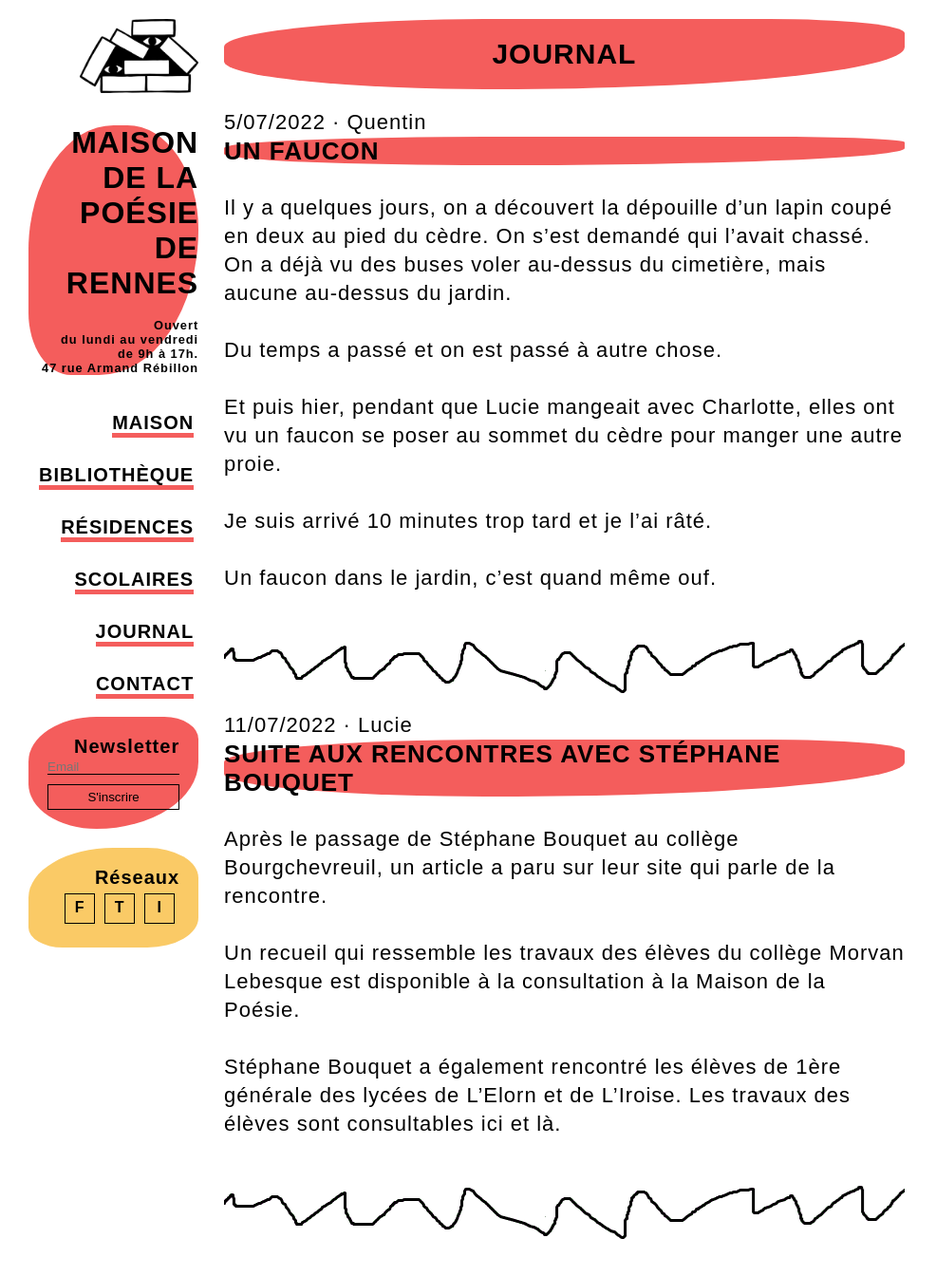
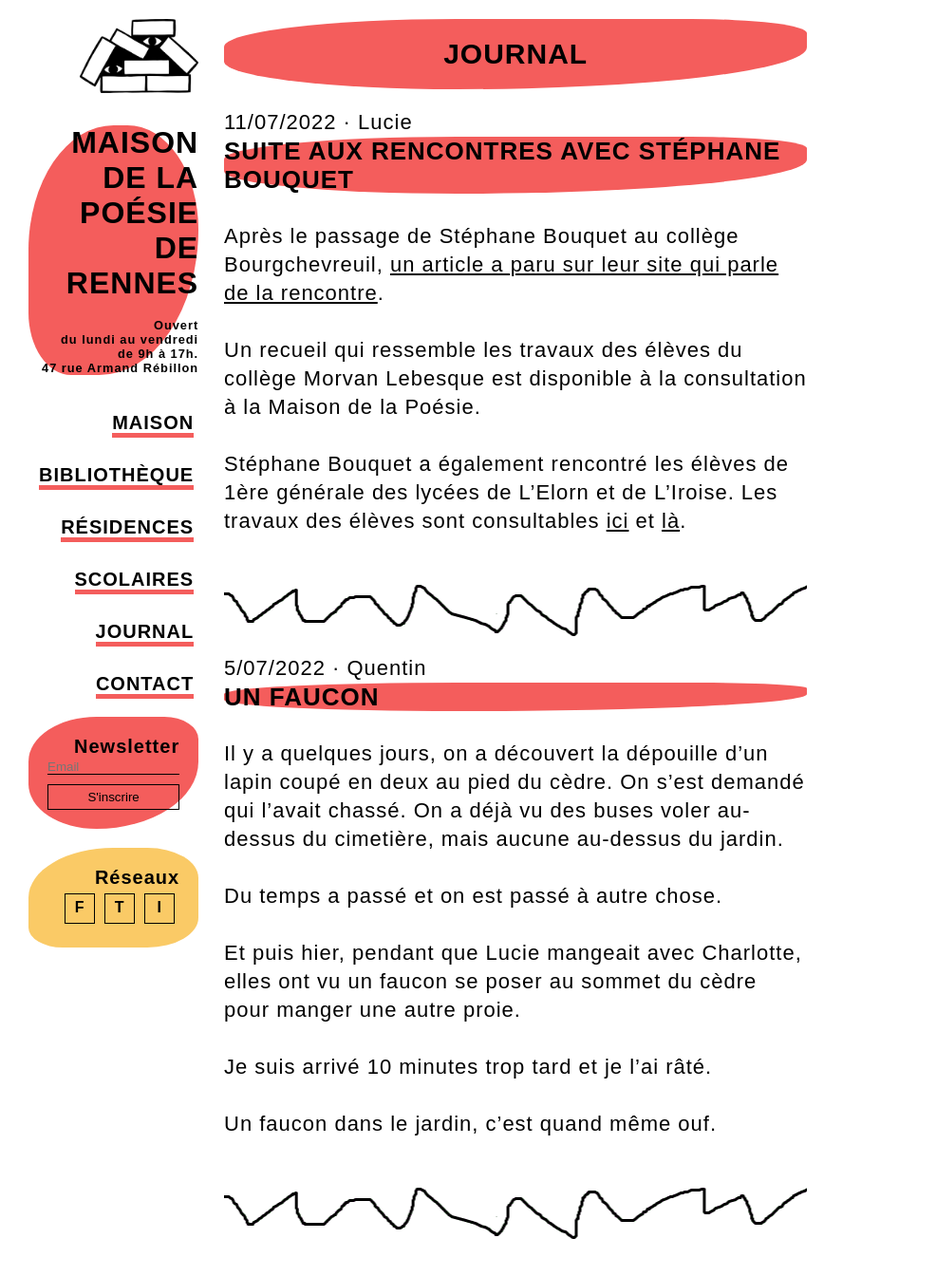
Before and after one commit to PQuod/MaisondelaPoesiedeRennes, a Jekyll site: the page built from journal.md, in a window 1280 px wide. Shown: the whole page at 95% size, without its empty margins (0-986 px from the left). Built offline with Jekyll 4.4.1, drawn with Linux system fonts in a browser that asks for light colours; some web fonts are replaced; a script that is not in the unit is left out.

Commit message:
pimping journal

```diff
--- a/_layouts/journal.html
+++ b/_layouts/journal.html
@@ -1,10 +1,11 @@
 ---
 layout: default
 ---
-<div class="evenements">
+<div class="evenements-page">
   <div class="liste_titre encart_rubrique color_autres "><h1>{{ page.title }}</h1></div>
-  <ul class="liste-posts">
-    {% for article in site.journal %}
+  <ul class="liste-posts-journal">
+    {% assign sorted = site.journal | reverse %}
+    {% for article in sorted %}
     {% if article.draft != true %}
         <li>
     <p class="event_type">{{ article.date | date: "%-d/%m/%Y"}} &middot; {{ article.auteur }}</p>
--- a/_sass/minima/_layout.scss
+++ b/_sass/minima/_layout.scss
@@ -102,6 +102,10 @@
 
 .evenements-page{
     width:60%;
+}
+
+.evenements-page a{
+    text-decoration: underline;
 }
 
 
```
Also changed, not shown: _layouts/home.html (+0 -9 lines).
